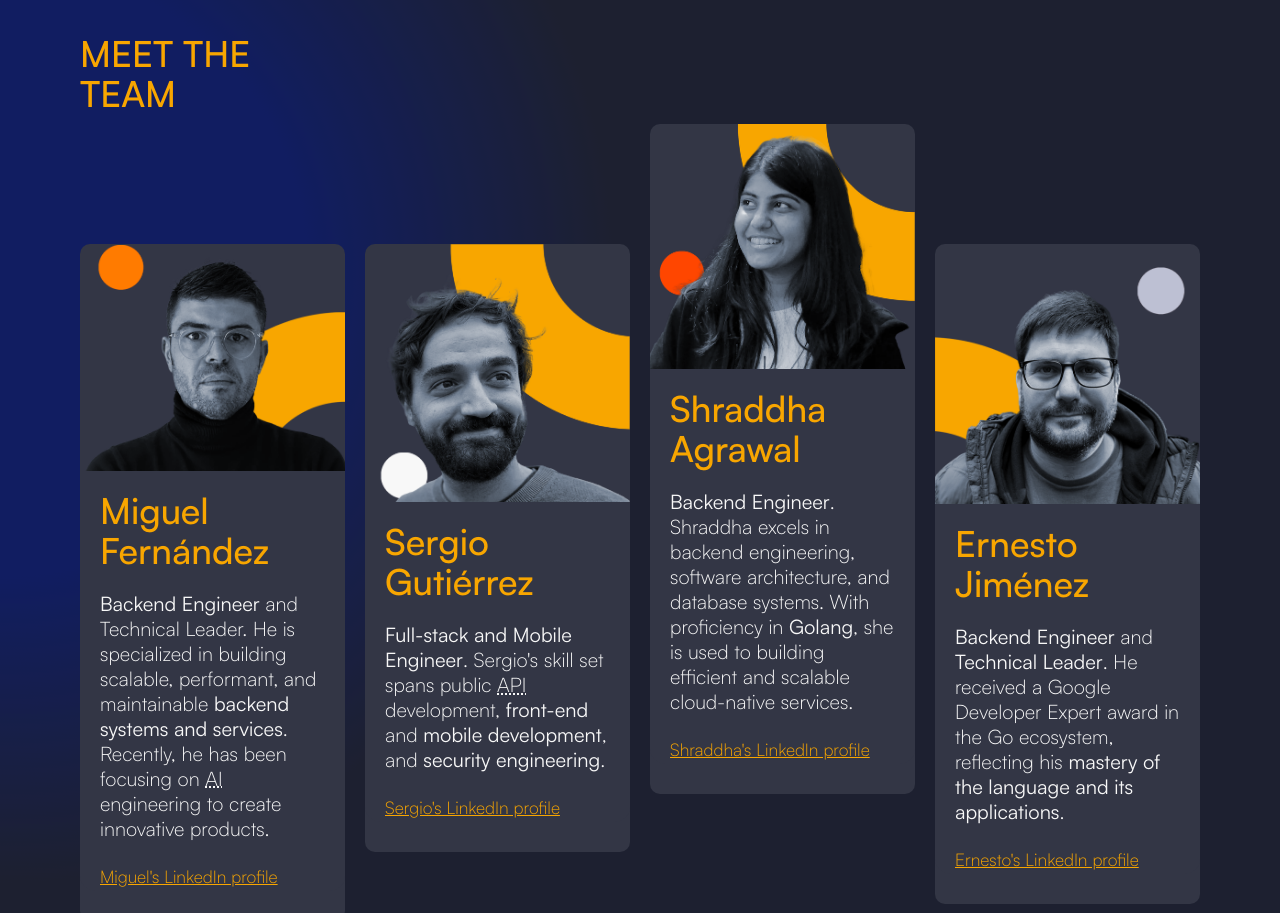
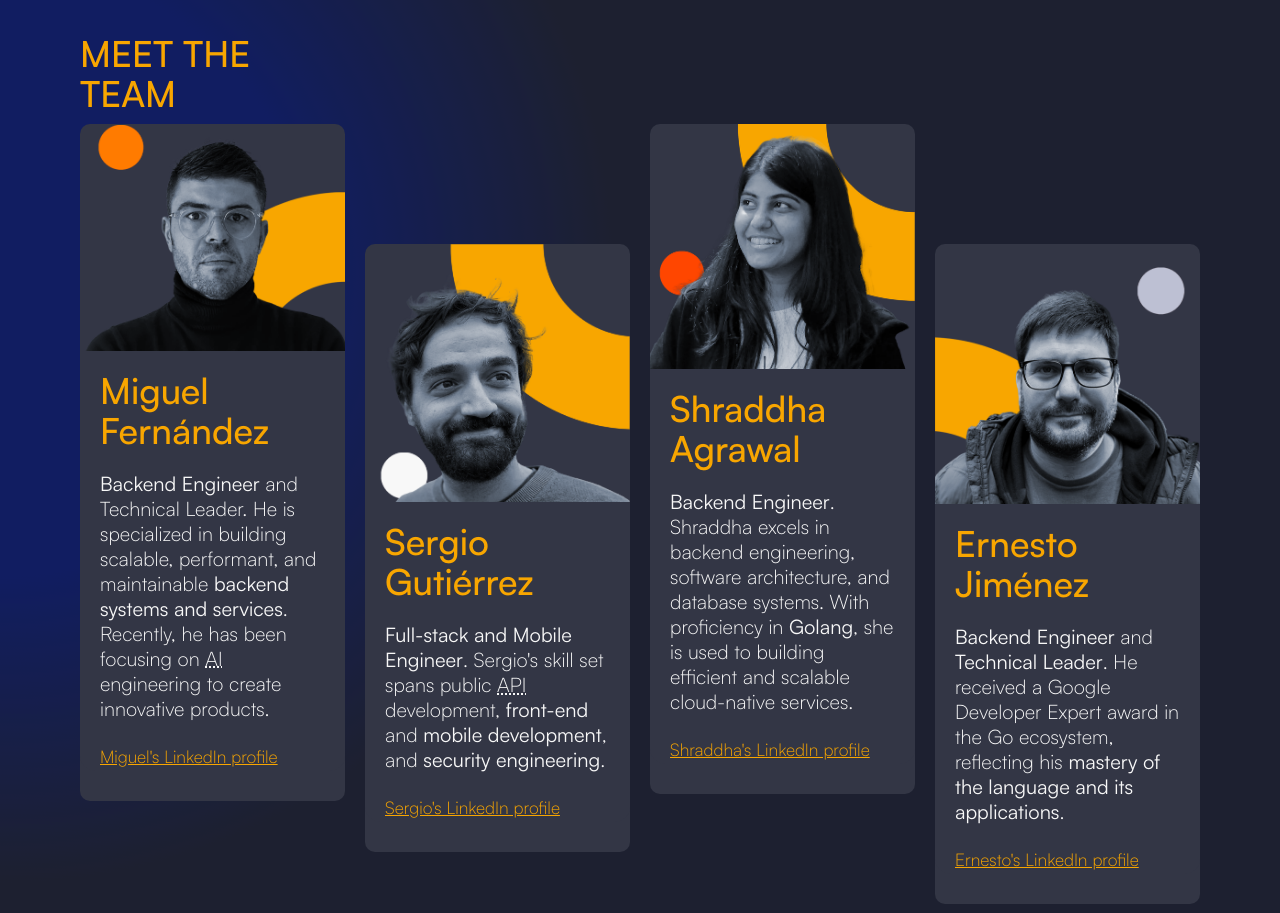
Before and after one commit to TheSignalCodes/website, a website built with webpack: page src/index.html in a window 1280 px wide. Shown: the part 3580-4493 px from the top of the page. Built offline with nearby package versions, Linux system fonts and the light colour scheme; a script that the page names is missing; files whose address does not match are found by name.

Commit message:
Remove margin top

```diff
--- a/src/index.html
+++ b/src/index.html
@@ -359,7 +359,7 @@
       <h4 class="w-2/3 uppercase lg:max-w-[260px]">Meet The Team</h4>
 
       <div class="lg:flex lg:flex-row lg:gap-4">
-        <div class="card lg:mt-24" itemscope itemtype="https://schema.org/Person">
+        <div class="card" itemscope itemtype="https://schema.org/Person">
           <img src="/img/miguel.png" alt="profile picture of Miguel" itemprop="image"/>
 
           <div class="relative -top-4 rounded-b-xl bg-onyx px-4 pt-2">
```
